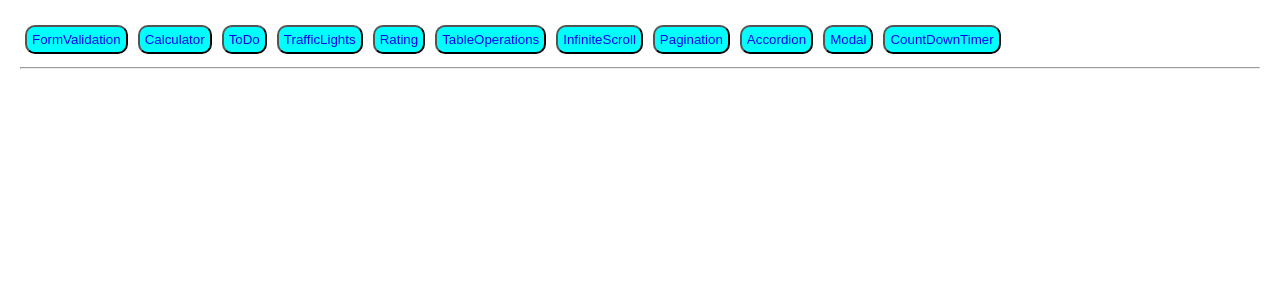
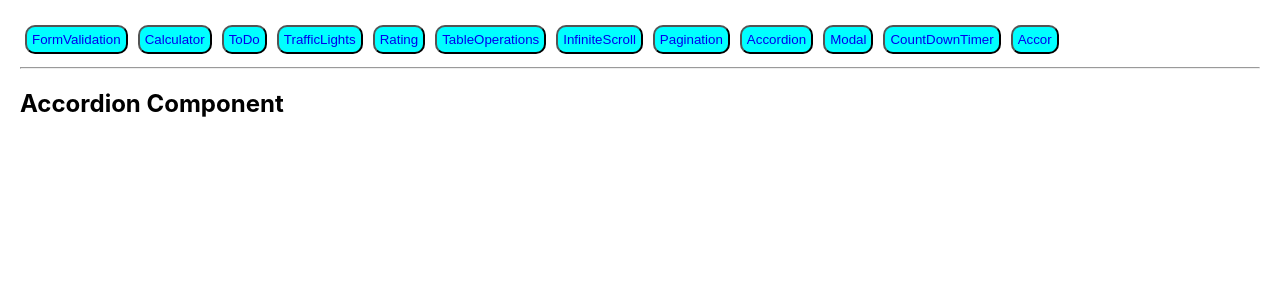
Before and after one commit to mohandand/react-apps-poc, a React (Create React App) app in the folder react-apps/: page /accor in a window 1280 px wide. Shown: the top 300 px of the page. Built offline with nearby package versions, Linux system fonts and the light colour scheme.

Commit message:
Accordion complete

```diff
--- a/react-apps/src/App.js
+++ b/react-apps/src/App.js
@@ -11,7 +11,7 @@ import Pagination from './components/pagination/Pagination';
 import Accordion from './components/accordion/Accordion';
 import Modal from './components/modal/Modal'
 import CountDownTimer from './components/countdown/CountDownTimer';
-
+import AccorItem from './components/accor/AccorItem';
 const App = () => {
   return (
     <Router>
@@ -49,6 +49,9 @@ const App = () => {
             <button>
               <Link className="link-button" to="/countdowntimer">CountDownTimer</Link>
             </button>
+            <button>
+              <Link className="link-button" to="/accor">Accor</Link>
+            </button>
         <hr />
         <Routes>
         <Route path="/formvalidation" element={<FormValidation />} />
@@ -62,6 +65,7 @@ const App = () => {
           <Route path="/accordion" element={<Accordion />} />
           <Route path="/modal" element={<Modal />} />
           <Route path="/countdowntimer" element={<CountDownTimer />} />
+          <Route path="/accor" element={<AccorItem />} />
         </Routes>
       </div>
     </Router>
--- /dev/null
+++ b/react-apps/src/components/accor/Accor.css
@@ -0,0 +1,12 @@
+.container{
+    display: flex;;
+    flex-direction: column;
+    justify-content: center;
+    align-items: center;
+    border: 1px solid black;;
+    border-radius: 8px;
+    margin: 0 auto;
+    width: 60%;
+    height: 600px;
+    padding: 10px;
+}
--- /dev/null
+++ b/react-apps/src/components/accor/AccorItem.js
@@ -0,0 +1,9 @@
+import React from "react";
+
+export default function AccorItem(){
+    return(
+        <div className="container">
+            <h2>Accordion Component</h2>
+        </div>
+    )
+}
```
Also changed, not shown: react-apps/src/components/accor/Accor.js (added, +18 -0 lines).
